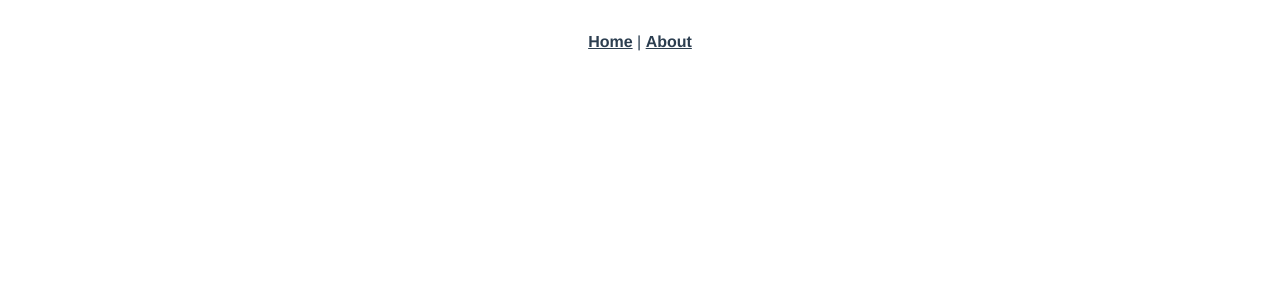
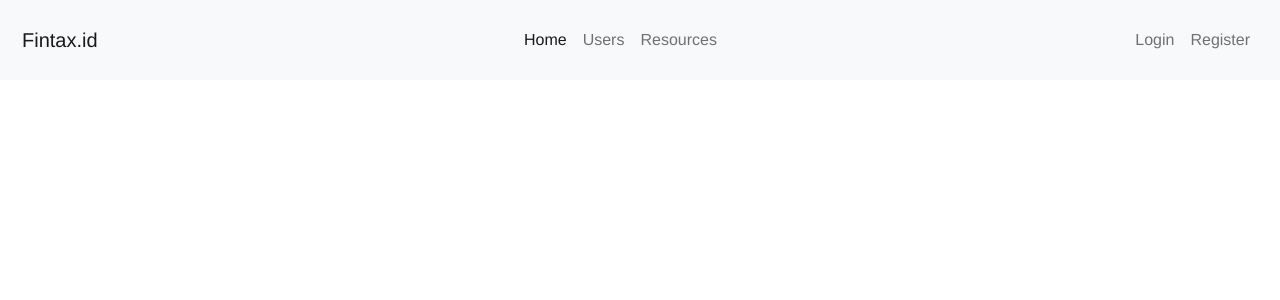
Before and after one commit to johanesimarmata/Fintax-Frontend-System-Test, a Vue app: page /login in a window 1280 px wide. Before the commit this address had no page. Shown: the top 300 px of the page. Built offline with nearby package versions, Linux system fonts and the light colour scheme.

Commit message:
Add Navbar Component

```diff
--- a/src/App.vue
+++ b/src/App.vue
@@ -1,10 +1,16 @@
 <template>
-  <div id="nav">
-    <router-link to="/">Home</router-link> |
-    <router-link to="/about">About</router-link>
-  </div>
+  <Navbar/>
   <router-view/>
 </template>
+
+<script>
+import Navbar from './components/Navbar.vue'
+export default {
+  components: {
+    Navbar
+  }
+}
+</script>
 
 <style>
 #app {
--- /dev/null
+++ b/src/components/Navbar.vue
@@ -0,0 +1,51 @@
+<template>
+     <nav class="navbar navbar-expand-lg navbar-light bg-light mb-5">
+          <div class="container-fluid">
+          <a class="navbar-brand" href="#">Fintax.id</a>
+          <button class="navbar-toggler" type="button" data-bs-toggle="collapse" data-bs-target="#navbarNavAltMarkup" aria-controls="navbarNavAltMarkup" aria-expanded="false" aria-label="Toggle navigation">
+               <span class="navbar-toggler-icon"></span>
+          </button>
+          <div class="collapse navbar-collapse justify-content-end" id="navbarNavAltMarkup">
+               <div class="navbar-nav">
+                    <a class="nav-link active" aria-current="page" href="/">Home</a>
+                    <a class="nav-link" href="/users">Users</a>
+                    <a class="nav-link" href="/resources">Resources</a>
+               </div>
+          </div>
+          <div class="collapse navbar-collapse justify-content-end" id="navbarNavAltMarkup">
+               <div class="navbar-nav">
+                    <a v-if="userToken === ''" class="nav-link navLogin" href="/login">Login</a>
+                    <a v-if="userToken === ''" class="nav-link navRegister" href="/register">Register</a>
+                    <a @click="logout" v-if="userToken" class="nav-link navRegister" href="/login">Logout</a>
+               </div>
+          </div>
+          </div>
+     </nav>
+</template>
+
+<script>
+import {mapActions, mapGetters} from 'vuex'
+export default {
+     name: 'Navbar',
+     computed: {
+          ...mapGetters({
+               userToken: 'auth/token'
+          })
+     },
+     methods: {
+          ...mapActions({
+               setUserToken: 'auth/setToken'
+          }),
+          logout(){
+               this.setUserToken('')
+          }
+     }
+}
+</script>
+
+<style scoped>
+.navbar{
+     padding: 20px 10px;
+}
+
+</style>
```
